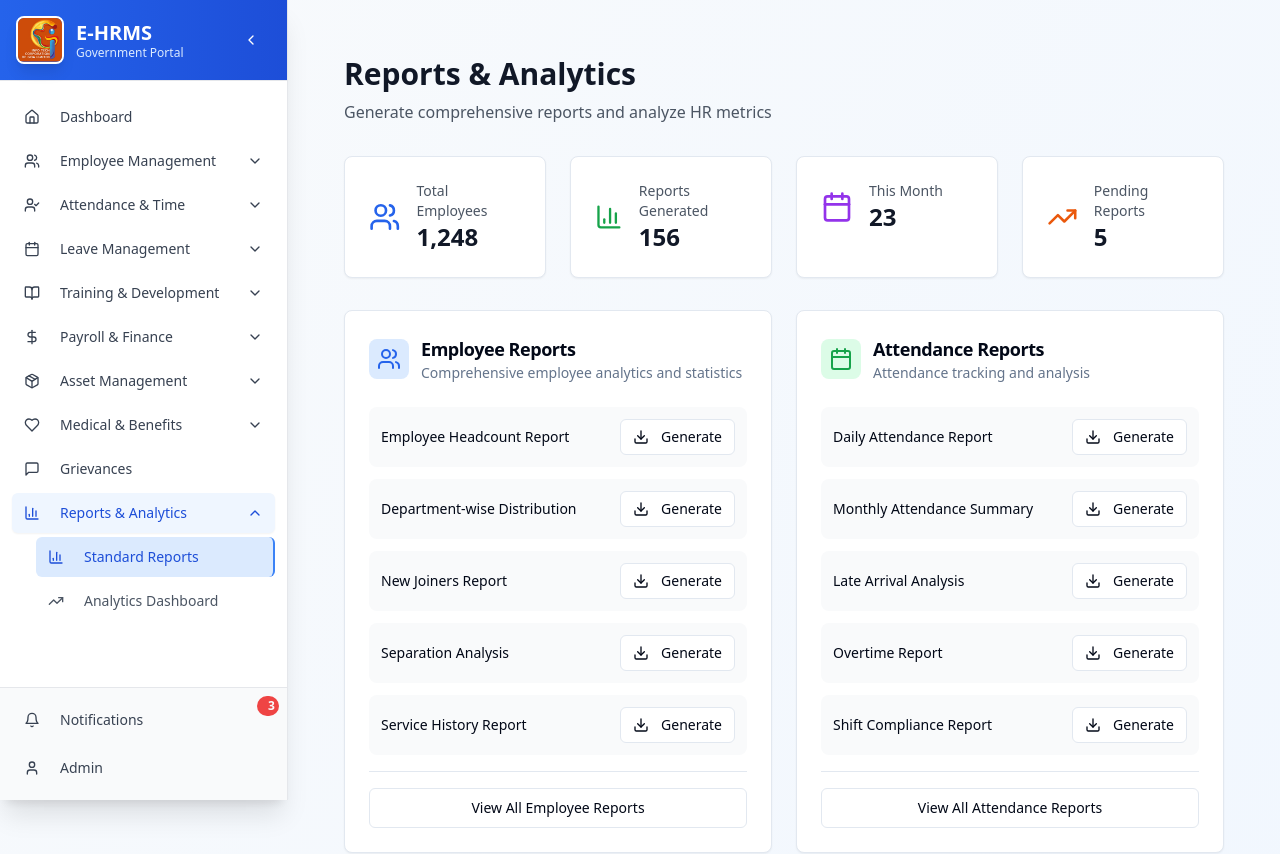
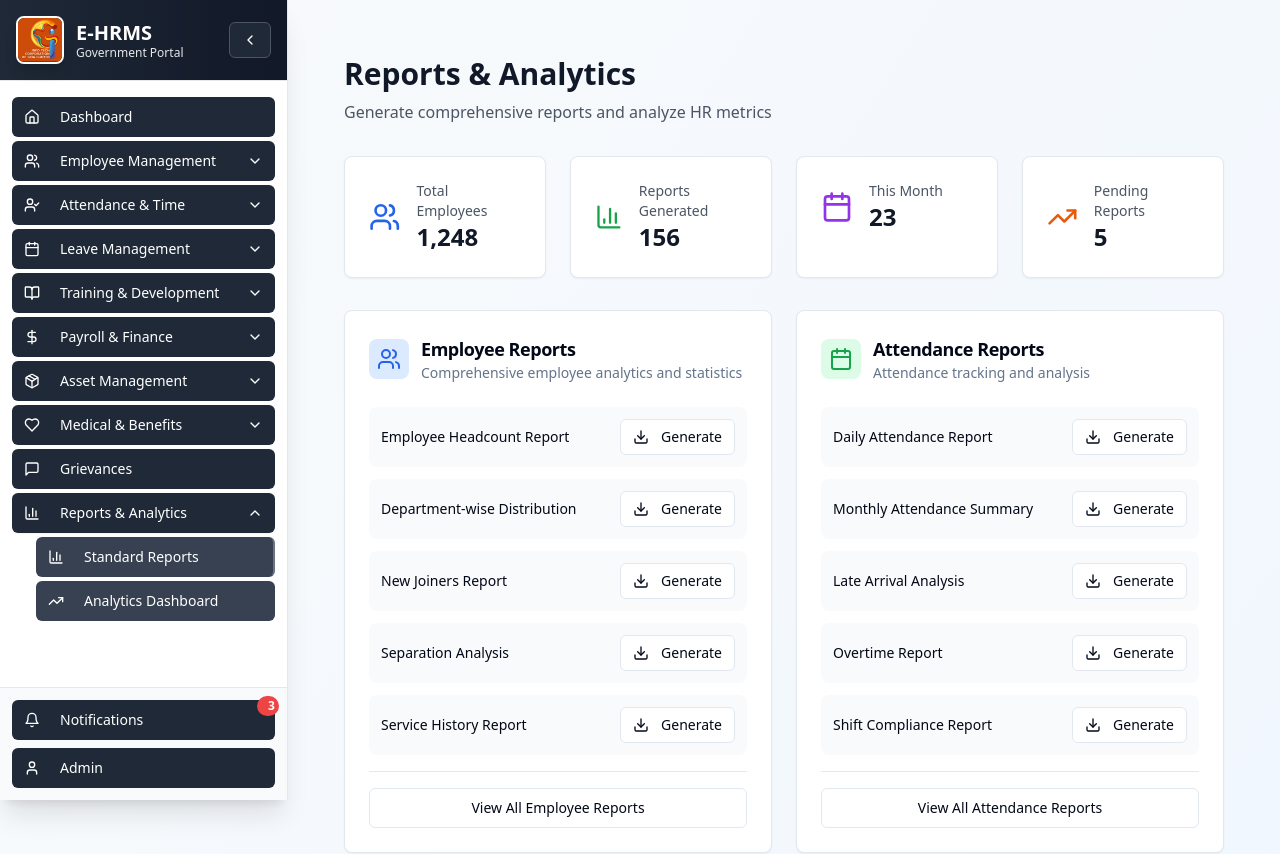
Before and after one commit to TringappsNet/e-hrms-flow-nexus, a React (Vite) app: page /reports in a window 1280 px wide. Shown: the top 854 px of the page. Built offline with nearby package versions, Linux system fonts and the light colour scheme.

Commit message:
Fix: Sidebar, button styles, and menu animation
- Implemented inner scrollable submenus in the left navigation.
- Standardized button styles to black background with white text.
- Addressed and resolved the jerky animation issue when interacting with the menu and submenus.

```diff
--- a/src/components/layout/Sidebar.tsx
+++ b/src/components/layout/Sidebar.tsx
@@ -179,7 +179,7 @@ export const Sidebar = () => {
   return (
     <div className={`bg-white shadow-xl border-r border-gray-200 transition-all duration-300 ${isCollapsed ? 'w-16' : 'w-72'} min-h-screen flex flex-col fixed left-0 top-0 z-50`}>
       {/* Header */}
-      <div className="p-4 border-b border-gray-200 bg-gradient-to-r from-blue-600 to-blue-700">
+      <div className="p-4 border-b border-gray-200 bg-gradient-to-r from-gray-800 to-gray-900 flex-shrink-0">
         <div className="flex items-center justify-between">
           {!isCollapsed && (
             <div className="flex items-center space-x-3">
@@ -192,7 +192,7 @@ export const Sidebar = () => {
                 <h1 className="text-xl font-bold text-white leading-tight">
                   E-HRMS
                 </h1>
-                <span className="text-xs text-blue-100 font-medium">
+                <span className="text-xs text-gray-200 font-medium">
                   Government Portal
                 </span>
               </div>
@@ -202,7 +202,7 @@ export const Sidebar = () => {
             variant="ghost"
             size="sm"
             onClick={() => setIsCollapsed(!isCollapsed)}
-            className="ml-auto text-white hover:bg-blue-800"
+            className="ml-auto text-white hover:bg-gray-700 bg-gray-800 border border-gray-600"
           >
             {isCollapsed ? <ChevronRight className="h-4 w-4" /> : <ChevronLeft className="h-4 w-4" />}
           </Button>
@@ -210,7 +210,8 @@ export const Sidebar = () => {
       </div>
 
       {/* Navigation Menu */}
-      <div className="flex-1 px-3 py-4 overflow-y-auto">
+      <div className="flex-1 flex flex-col min-h-0">
+        <ScrollArea className="flex-1 px-3 py-4">
           <div className="space-y-1">
             {menuCategories.map((category) => {
               if (category.path) {
@@ -222,9 +223,9 @@ export const Sidebar = () => {
                     onClick={() => navigate(category.path)}
                     className={`w-full justify-start text-left transition-all duration-200 ${
                       isPathActive(category.path)
-                      ? "bg-blue-50 text-blue-700 border-r-4 border-blue-600 shadow-sm"
-                      : "text-gray-700 hover:text-blue-600 hover:bg-gray-50"
-                  } ${isCollapsed ? 'px-2' : 'px-3'}`}
+                        ? "bg-gray-800 text-white border-r-4 border-gray-600 shadow-sm"
+                        : "text-gray-700 hover:text-white hover:bg-gray-800"
+                    } ${isCollapsed ? 'px-2' : 'px-3'} bg-gray-800 text-white hover:bg-gray-700`}
                   >
                     <category.icon className={`h-5 w-5 ${isCollapsed ? '' : 'mr-3'}`} />
                     {!isCollapsed && <span className="font-medium">{category.label}</span>}
@@ -242,25 +243,27 @@ export const Sidebar = () => {
                       onClick={() => !isCollapsed && toggleMenu(category.id!)}
                       className={`w-full justify-start text-left transition-all duration-200 ${
                         hasActiveChild
-                        ? "bg-blue-50 text-blue-700 shadow-sm"
-                        : "text-gray-700 hover:text-blue-600 hover:bg-gray-50"
-                    } ${isCollapsed ? 'px-2' : 'px-3'}`}
+                          ? "bg-gray-800 text-white shadow-sm"
+                          : "text-gray-700 hover:text-white hover:bg-gray-800"
+                      } ${isCollapsed ? 'px-2' : 'px-3'} bg-gray-800 text-white hover:bg-gray-700`}
                     >
                       <category.icon className={`h-5 w-5 ${isCollapsed ? '' : 'mr-3'}`} />
                       {!isCollapsed && (
                         <>
                           <span className="font-medium flex-1">{category.label}</span>
+                          <div className="transition-transform duration-200">
                             {isExpanded ? (
                               <ChevronUp className="h-4 w-4" />
                             ) : (
                               <ChevronDown className="h-4 w-4" />
                             )}
+                          </div>
                         </>
                       )}
                     </Button>
 
                     {!isCollapsed && isExpanded && category.subItems && (
-                    <div className="ml-6 space-y-1">
+                      <div className="ml-6 space-y-1 max-h-64 overflow-y-auto">
                         {category.subItems.map((subItem) => (
                           <Button
                             key={subItem.path}
@@ -268,9 +271,9 @@ export const Sidebar = () => {
                             onClick={() => navigate(subItem.path)}
                             className={`w-full justify-start text-left text-sm transition-all duration-200 ${
                               isPathActive(subItem.path)
-                              ? "bg-blue-100 text-blue-700 border-r-2 border-blue-500"
-                              : "text-gray-600 hover:text-blue-600 hover:bg-gray-50"
-                          } px-3 py-2`}
+                                ? "bg-gray-700 text-white border-r-2 border-gray-500"
+                                : "text-gray-300 hover:text-white hover:bg-gray-700"
+                            } px-3 py-2 bg-gray-700 text-white hover:bg-gray-600`}
                           >
                             <subItem.icon className="h-4 w-4 mr-3" />
                             <span>{subItem.label}</span>
@@ -283,14 +286,15 @@ export const Sidebar = () => {
               }
             })}
           </div>
+        </ScrollArea>
       </div>
 
       {/* Bottom Section */}
-      <div className="p-3 border-t border-gray-200 bg-gray-50">
+      <div className="p-3 border-t border-gray-200 bg-gray-50 flex-shrink-0">
         <div className="space-y-2">
           <Button
             variant="ghost"
-            className={`w-full justify-start relative transition-all duration-200 text-gray-700 hover:text-blue-600 hover:bg-gray-100 ${isCollapsed ? 'px-2' : 'px-3'}`}
+            className={`w-full justify-start relative transition-all duration-200 text-white hover:text-white hover:bg-gray-700 ${isCollapsed ? 'px-2' : 'px-3'} bg-gray-800`}
           >
             <Bell className={`h-5 w-5 ${isCollapsed ? '' : 'mr-3'}`} />
             {!isCollapsed && <span className="font-medium">Notifications</span>}
@@ -303,7 +307,7 @@ export const Sidebar = () => {
             <DropdownMenuTrigger asChild>
               <Button
                 variant="ghost"
-                className={`w-full justify-start transition-all duration-200 text-gray-700 hover:text-blue-600 hover:bg-gray-100 ${isCollapsed ? 'px-2' : 'px-3'}`}
+                className={`w-full justify-start transition-all duration-200 text-white hover:text-white hover:bg-gray-700 ${isCollapsed ? 'px-2' : 'px-3'} bg-gray-800`}
               >
                 <User className={`h-5 w-5 ${isCollapsed ? '' : 'mr-3'}`} />
                 {!isCollapsed && <span className="font-medium">Admin</span>}
```
Lines whose indentation alone changed are shown as unchanged.
